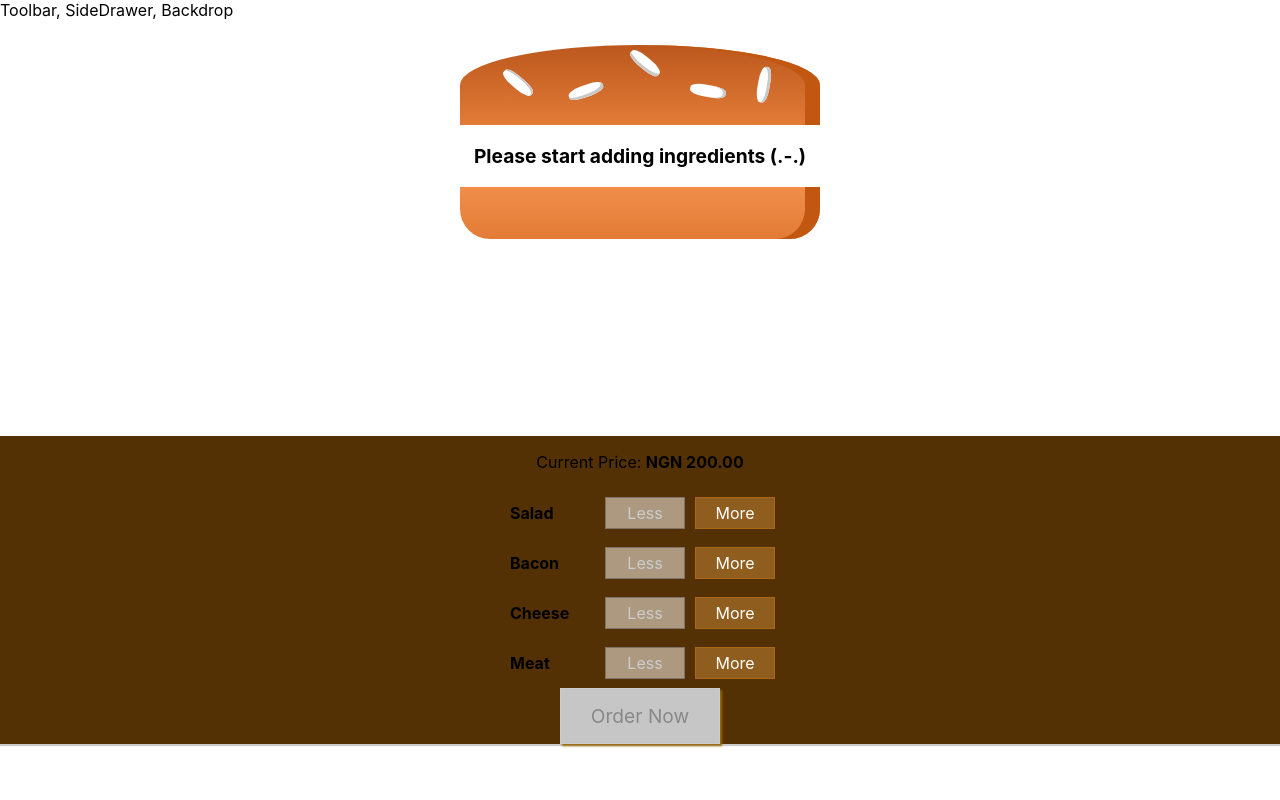
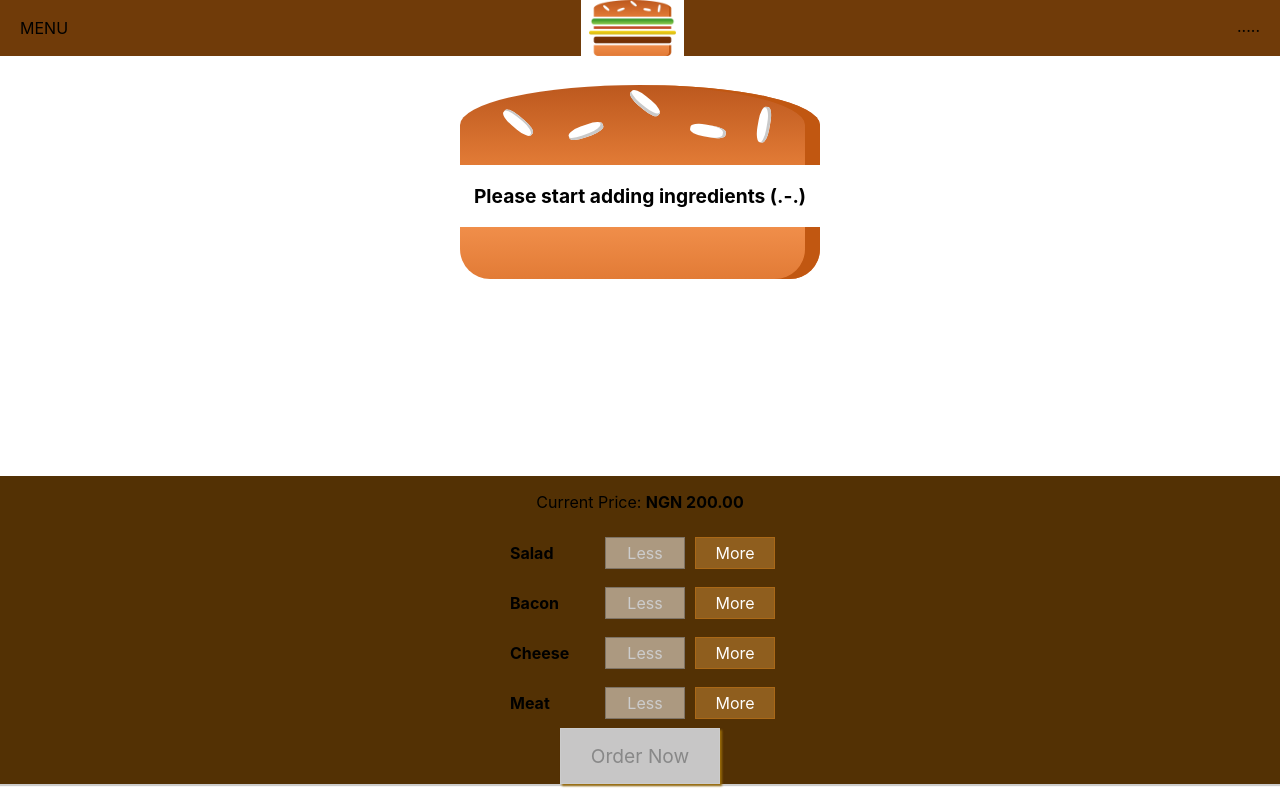
Before and after one commit to gaiyadev/Burger-app, a React (Create React App) app: page / in a window 1280 px wide. Built offline with nearby package versions, Linux system fonts and the light colour scheme.

Commit message:
Add: Navigation bar with logo.. not routing for now

```diff
--- a/src/components/Layout/Layout.js
+++ b/src/components/Layout/Layout.js
@@ -1,12 +1,13 @@
 import React from 'react';
 import Aux from '../../hoc/Auxillary';
 import styles from './Layout.module.css';
+import Toolbar from '../Navigation/Toolbar/Toobar';
 
 const layout = (props) => (
     <Aux>
         <div>
-            Toolbar, SideDrawer, Backdrop
-         </div>
+            <Toolbar></Toolbar>
+        </div>
         <main className={styles.Content}>
             {props.children}
         </main>
--- a/src/components/Layout/Layout.module.css
+++ b/src/components/Layout/Layout.module.css
@@ -1,3 +1,3 @@
 .Content {
-    margin-top: 16px;
+    margin-top: 76px;
 }
--- /dev/null
+++ b/src/components/Logo/Logo.js
@@ -0,0 +1,11 @@
+import React from 'react';
+import burgerLogo from '../../assets/images/burgerlogo.png';
+import styles from '../Logo/Logo.module.css';
+
+const logo = (props) => (
+    <div className={styles.Logo}>
+        <img src={burgerLogo} alt="Burgar logo" />
+    </div>
+);
+
+export default logo;
--- /dev/null
+++ b/src/components/Logo/Logo.module.css
@@ -0,0 +1,9 @@
+.Logo {
+    background-color: white;
+    padding: 8px;
+    height: 100%;
+}
+
+.Logo img {
+height: 100%;
+}
--- /dev/null
+++ b/src/components/Navigation/Toolbar/Toobar.js
@@ -0,0 +1,14 @@
+import React from 'react';
+import styles from '../../../components/Navigation/Toolbar/Toolbar.module.css';
+import Logo from '../../Logo/Logo';
+const toolbar = (props) => (
+    <header className={styles.Toolbar} >
+        <div>MENU</div>
+        <Logo />
+        <nav>
+            <ul>.....</ul>
+        </nav>
+    </header>
+);
+
+export default toolbar;
--- /dev/null
+++ b/src/components/Navigation/Toolbar/Toolbar.module.css
@@ -0,0 +1,20 @@
+.Toolbar {
+    height: 56px;
+    width: 100%;
+    position: fixed;
+    top: 0;
+    left: 0;
+    background-color: #703b09;
+    display: flex;
+    justify-content: space-between;
+    align-items: center;
+    padding: 0 20px;
+    box-sizing: border-box;
+    z-index: 90;
+
+}
+
+.Toolbar nav {
+    height: 100%;
+
+}
```
Also changed, not shown: src/assets/images/burgerlogo.png (added).
